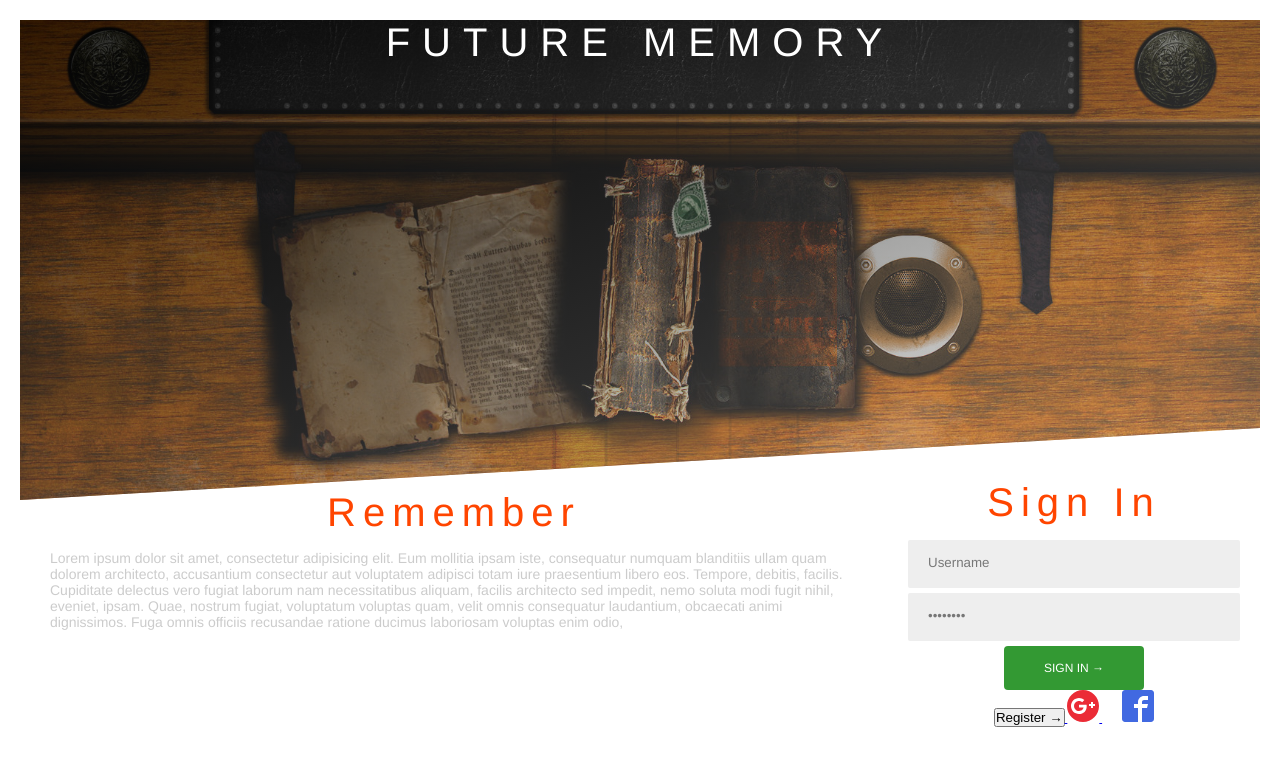
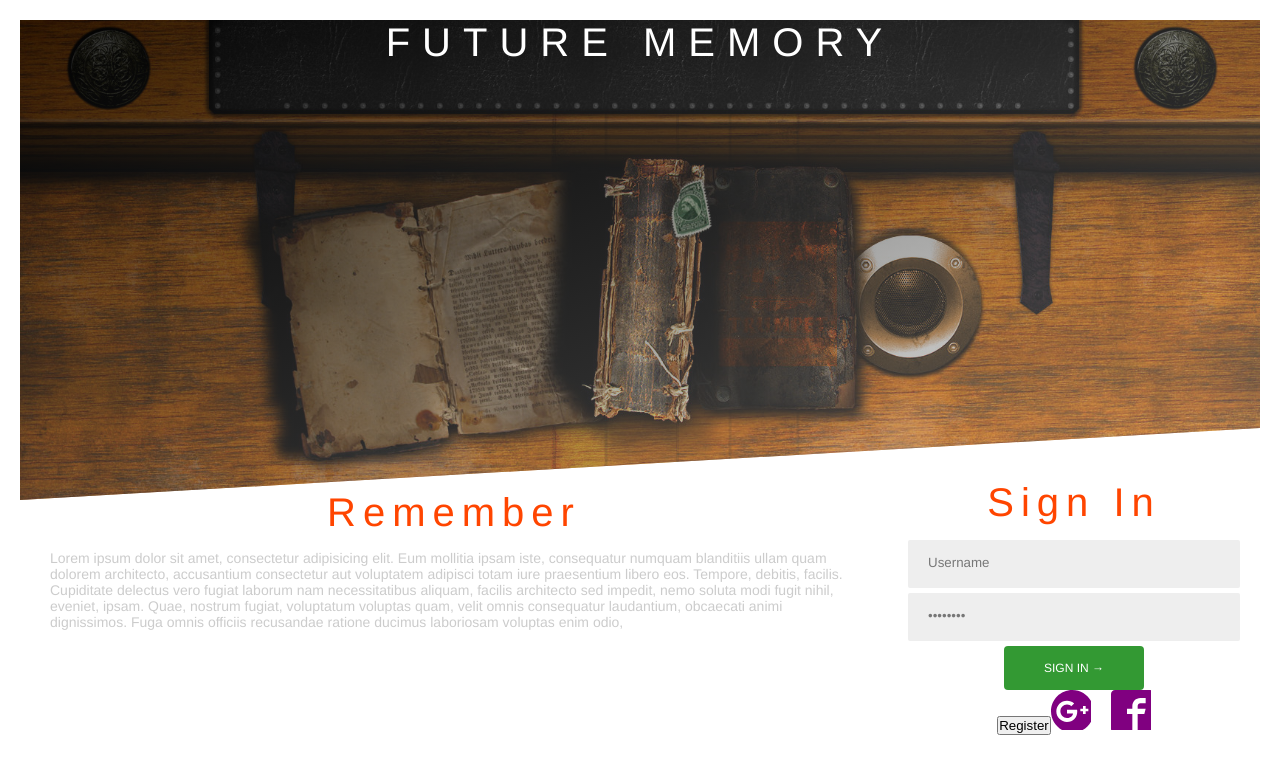
Before and after one commit to NickAMars/Remember, a React (Create React App) app in the folder client/: page / in a window 1280 px wide. Shown: the top 774 px of the page. Built offline with nearby package versions, Linux system fonts and the light colour scheme; no server answers.

Commit message:
changing the sign in form and register form

```diff
--- a/client/src/components/Helper/Form/Form.js
+++ b/client/src/components/Helper/Form/Form.js
@@ -15,13 +15,21 @@ export class Form extends Component{
       firstRender: true
     };
   }
-  componentWillReceiveProps(nextProps){
-    // console.log("nextProps",nextProps);
-    let {display, title, description} = nextProps.formupdate;
-    if(display && this.state.firstRender){
-      // console.log(display,title,description );
-      this.setState({firstRender: false, title, description});
-    }
+  // componentWillReceiveProps(nextProps){
+  //   // console.log("nextProps",nextProps);
+  //   let {display, title, description} = nextProps.formupdate;
+  //   if(display && this.state.firstRender){
+  //     // console.log(display,title,description );
+  //     this.setState({firstRender: false, title, description});
+  //   }
+  // }
+  static getDerivedStateFromProps({formupdate : {display, title, description}},  state){
+      // let {display, title, description} = props.formupdate;
+      if(display && state.firstRender){
+        // console.log(display,title,description );
+         return{firstRender: false, title, description};
+      }
+      return null;
   }
 
   onChangeI = (event) => {
--- a/client/src/components/Helper/Form/Register.js
+++ b/client/src/components/Helper/Form/Register.js
@@ -16,9 +16,10 @@
     console.log( "User name :" ,this.state)
 
   }
+  // onSubmit={this.onSubmit}
     render(){
       return(
-          <form className="" onSubmit={this.onSubmit}>
+          <form className="">
             <div className="">
               <input id="name" className="" type="text"  value={this.state.userName}  onChange={this.UpdateUserName}  maxLength="32" />
               <label htmlFor="name"> userName</label>
@@ -32,7 +33,8 @@
               <label htmlFor="checkpsw"> Check Password</label>
             </div>
             <div className="">
-              <button className="" > Submit </button>
+              <button className="" onClick = {this.onSubmit}> Submit </button>
+              <button className="" onClick= {this.props.onClose} > Close </button>
             </div>
           </form>
       );
--- a/client/src/components/Helper/Form/SignIn.js
+++ b/client/src/components/Helper/Form/SignIn.js
@@ -1,7 +1,7 @@
 import React, {Component} from 'react'
 import { Link } from 'react-router-dom'
-import google from  '../../../img/SVG/google-plus3.svg'
-import facebook from  '../../../img/SVG/facebook2.svg'
+// import google from  '../../../img/SVG/google-plus3.svg'
+// import facebook from  '../../../img/SVG/facebook2.svg'
 import Modal from '../Modal'
 import {Register} from '../Form'
 /*
@@ -25,7 +25,8 @@ export class SignIn extends Component{
       isOpen: false
     };
   }
-  toggleModal = () => {
+  toggleModal = (e) => {
+    e.preventDefault();
     this.setState({
       isOpen: !this.state.isOpen
     });
@@ -66,17 +67,28 @@ export class SignIn extends Component{
           </div>
         </form>
 
-            <button  className="" onClick={this.toggleModal}>Register &rarr;</button>
-            <a href="/auth/google" className="btnA__svg"> <img src={google} alt='google'/> </a>
-            <a href="/auth/facebook" className="btnA__svg"> <img src={facebook} alt='facebook'/> </a>
-            <Modal show={this.state.isOpen}
-                      onClose={this.toggleModal}>
-                      <Register/>
+            <button  className="btn__register" onClick={this.toggleModal}>Register</button>
+            <a href="/auth/google" className="btnA__svg">
+              <svg  className="btnA__svg--google"   version="1.1" xmlns="http://www.w3.org/2000/svg"  viewBox="0 0 30 30">
+                <path d="M16 0c-8.838 0-16 7.162-16 16s7.162 16 16 16 16-7.163 16-16-7.163-16-16-16zM12 24c-4.425 0-8-3.575-8-8s3.575-8 8-8c2.162 0 3.969 0.787 5.363 2.094l-2.175 2.088c-0.594-0.569-1.631-1.231-3.188-1.231-2.731 0-4.963 2.263-4.963 5.050s2.231 5.050 4.963 5.050c3.169 0 4.356-2.275 4.538-3.45h-4.537v-2.744h7.556c0.069 0.4 0.125 0.8 0.125 1.325 0 4.575-3.063 7.819-7.681 7.819zM26 16v2h-2v-2h-2v-2h2v-2h2v2h2v2h-2z"></path>
+              </svg>
+            </a>
+            <a href="/auth/facebook" className="btnA__svg">
+              <svg  className="btnA__svg--facebook"  version="1.1" xmlns="http://www.w3.org/2000/svg"  viewBox="0 0 30 30">
+                <path d="M29 0h-26c-1.65 0-3 1.35-3 3v26c0 1.65 1.35 3 3 3h13v-14h-4v-4h4v-2c0-3.306 2.694-6 6-6h4v4h-4c-1.1 0-2 0.9-2 2v2h6l-1 4h-5v14h9c1.65 0 3-1.35 3-3v-26c0-1.65-1.35-3-3-3z"></path>
+              </svg>
+            </a>
+            <Modal show={this.state.isOpen}>
+                      <Register onClose={this.toggleModal}/>
             </Modal>
 
       </div>
     );
   }
+// <img src={google} alt='google'/>
+  // <img src={facebook} alt='facebook'/>
+
+    // onClose={this.toggleModal}
 }
 // onClick={this.ToggleModel}/
 // {this.state.isModal && <Modal > <Register  /> </Modal>}
```
